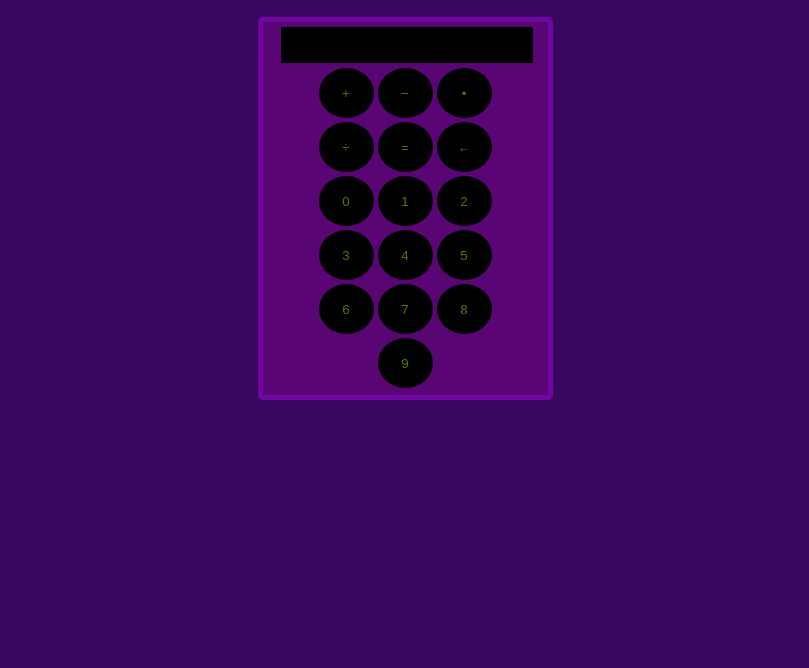
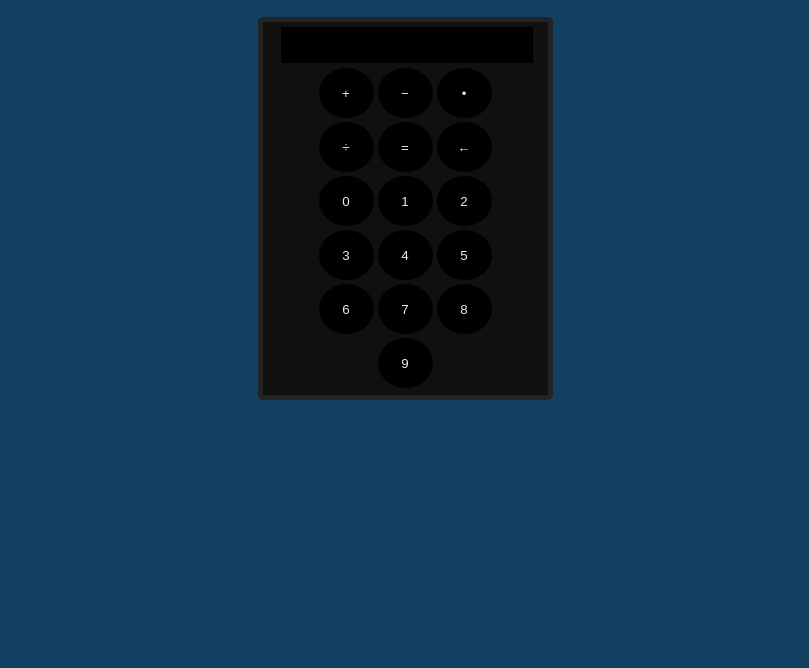
Before and after one commit to 7heBre4dL0ver/schoolcalculador.github.io, a plain HTML site: page index.html in a window 1280 px wide. Shown: the part 132-800 px from the top of the page, without its empty margins (235-1044 px from the left). Drawn offline with Linux system fonts and the light colour scheme.

Commit message:
new font and changed colors

```diff
--- a/style.css
+++ b/style.css
@@ -1,10 +1,10 @@
 :root{
-  --bgColor : #38075f;
-  --mCol: #B030B0;
-  --sCol-1: #5a0574;
-  --sCol-2: #7006a1;
-  --fntCol-1: #497c01;
-  --fntCol-2: #7fca16;
+  --bgColor : #124060;
+  --mCol: #eeeee;
+  --sCol-1: #101010;
+  --sCol-2: #232323;
+  --fntCol-1: #eee9e9;
+  --fntCol-2: #fff9ff;
 }
 
 *{
```
